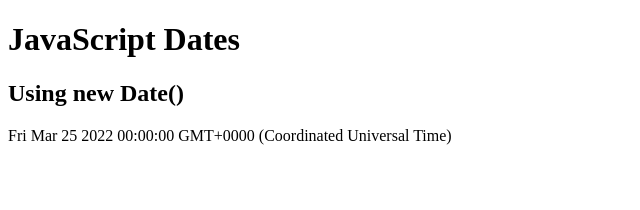
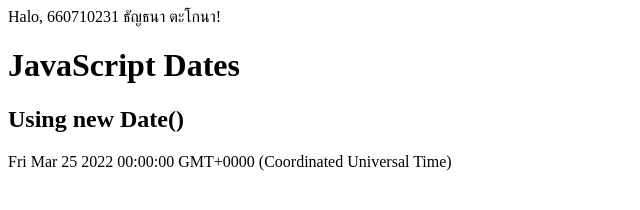
Before and after one commit to 660710231/517101_231, a plain HTML site: page index.html in a window 1280 px wide. Shown: the whole page, without its empty margins (0-640 px from the left). Drawn offline with Linux system fonts and the light colour scheme.

Commit message:
ADD ID AND NAME
เพิ่มชื่อ นามสกุลและรหัสนักศึกษา

```diff
--- a/index.html
+++ b/index.html
@@ -1,7 +1,7 @@
 <!DOCTYPE html>
 <html>
 <body>
-
+Halo, 660710231 ธัญธนา ตะโกนา!
 <h1>JavaScript Dates</h1>
 <h2>Using new Date()</h2>
 
```
